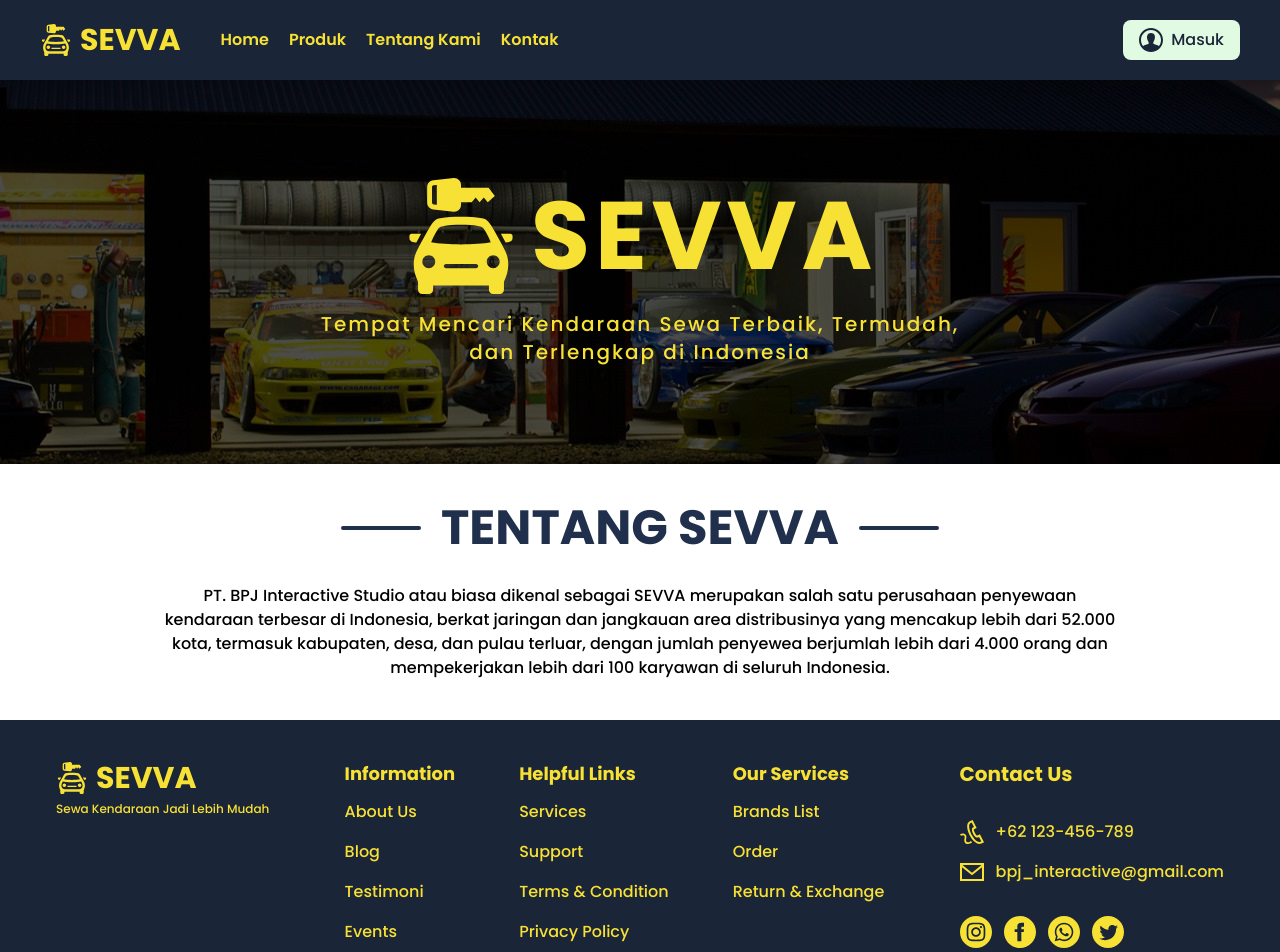
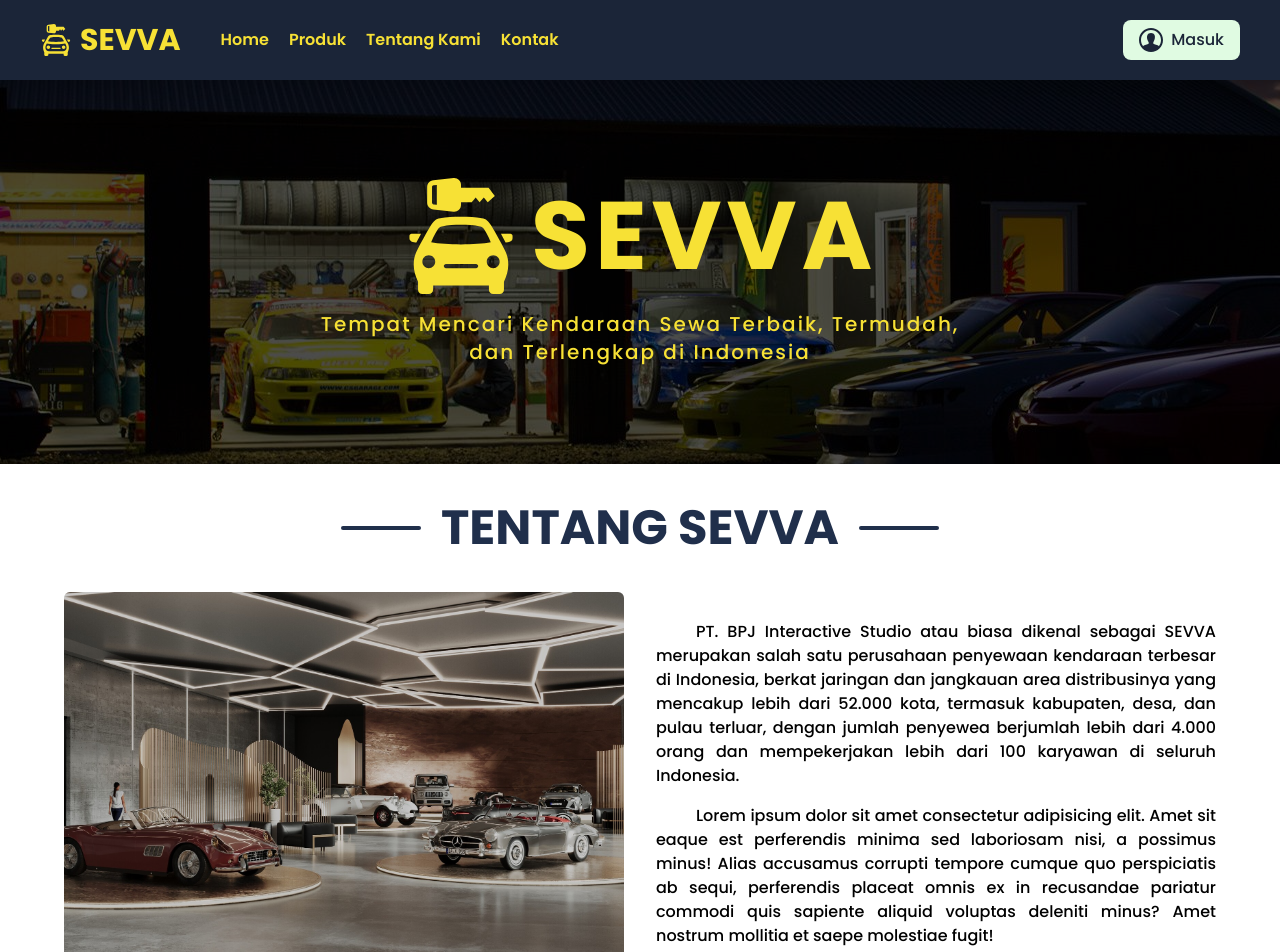
Before and after one commit to CukupBani/sevva, a Next.js app: page /AboutUs in a window 1280 px wide. Shown: the top 952 px of the page. Built offline with nearby package versions, Linux system fonts and the light colour scheme.

Commit message:
little change

```diff
--- a/components/aboutUs_component/CompanyProfile.tsx
+++ b/components/aboutUs_component/CompanyProfile.tsx
@@ -3,15 +3,19 @@ import React from 'react'
 const CompanyProfile = () => {
   return (
     <>
-      <section className='p-10'>
+      <section className='py-10 px-16'>
         <div className='flex items-center justify-center gap-5'>
           <div className='border-b-[4px] rounded-lg border-[#202f4b] w-20' />
           <h1 className='text-5xl font-bold text-[#202f4b]'>TENTANG SEVVA</h1>
           <div className='border-b-[4px] rounded-lg border-[#202f4b] w-20' />
         </div>
 
-        <div className='mt-8 flex items-center justify-center'>
-          <p className=' w-[80%] text-center font-medium'>PT. BPJ Interactive Studio atau biasa dikenal sebagai SEVVA merupakan salah satu perusahaan penyewaan kendaraan terbesar di Indonesia, berkat jaringan dan jangkauan area distribusinya yang mencakup lebih dari 52.000 kota, termasuk kabupaten, desa, dan pulau terluar, dengan jumlah penyewea berjumlah lebih dari 4.000 orang dan mempekerjakan lebih dari 100 karyawan di seluruh Indonesia.</p>
+        <div className='mt-10 grid grid-cols-2 gap-8 items-center'>
+          <img src='/aboutus/img-company-profile.jpg' alt='company-profile' className='h-96 object-cover rounded-md'/>
+          <div className='text-justify font-medium flex flex-col gap-4'>
+            <p className='indent-10'>PT. BPJ Interactive Studio atau biasa dikenal sebagai SEVVA merupakan salah satu perusahaan penyewaan kendaraan terbesar di Indonesia, berkat jaringan dan jangkauan area distribusinya yang mencakup lebih dari 52.000 kota, termasuk kabupaten, desa, dan pulau terluar, dengan jumlah penyewea berjumlah lebih dari 4.000 orang dan mempekerjakan lebih dari 100 karyawan di seluruh Indonesia.</p>
+            <p className='indent-10'>Lorem ipsum dolor sit amet consectetur adipisicing elit. Amet sit eaque est perferendis minima sed laboriosam nisi, a possimus minus! Alias accusamus corrupti tempore cumque quo perspiciatis ab sequi, perferendis placeat omnis ex in recusandae pariatur commodi quis sapiente aliquid voluptas deleniti minus? Amet nostrum mollitia et saepe molestiae fugit!</p>
+          </div>
         </div>
       </section>
     </>
```
Also changed, not shown: public/aboutus/img-company-profile.jpg (added).
